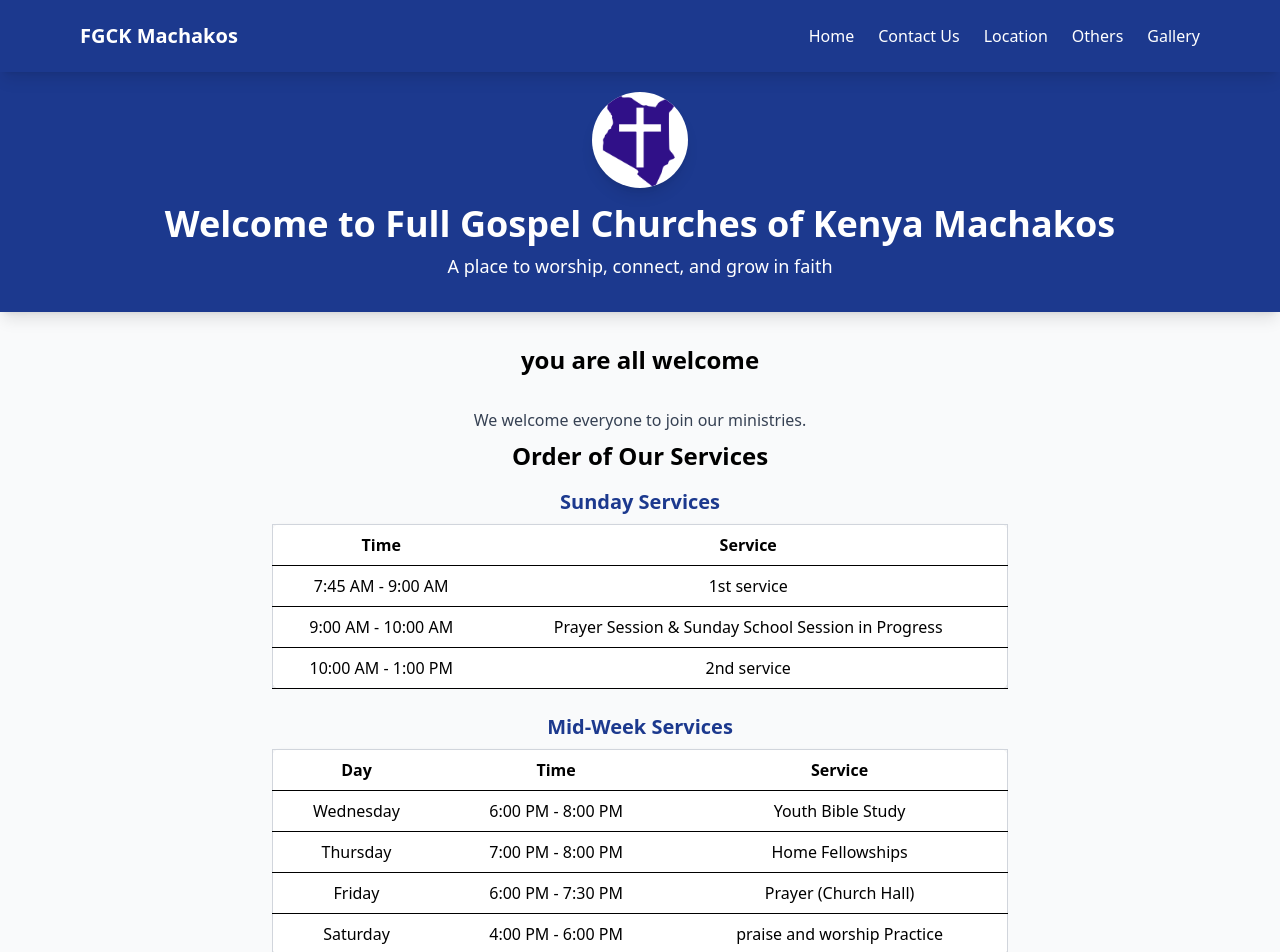
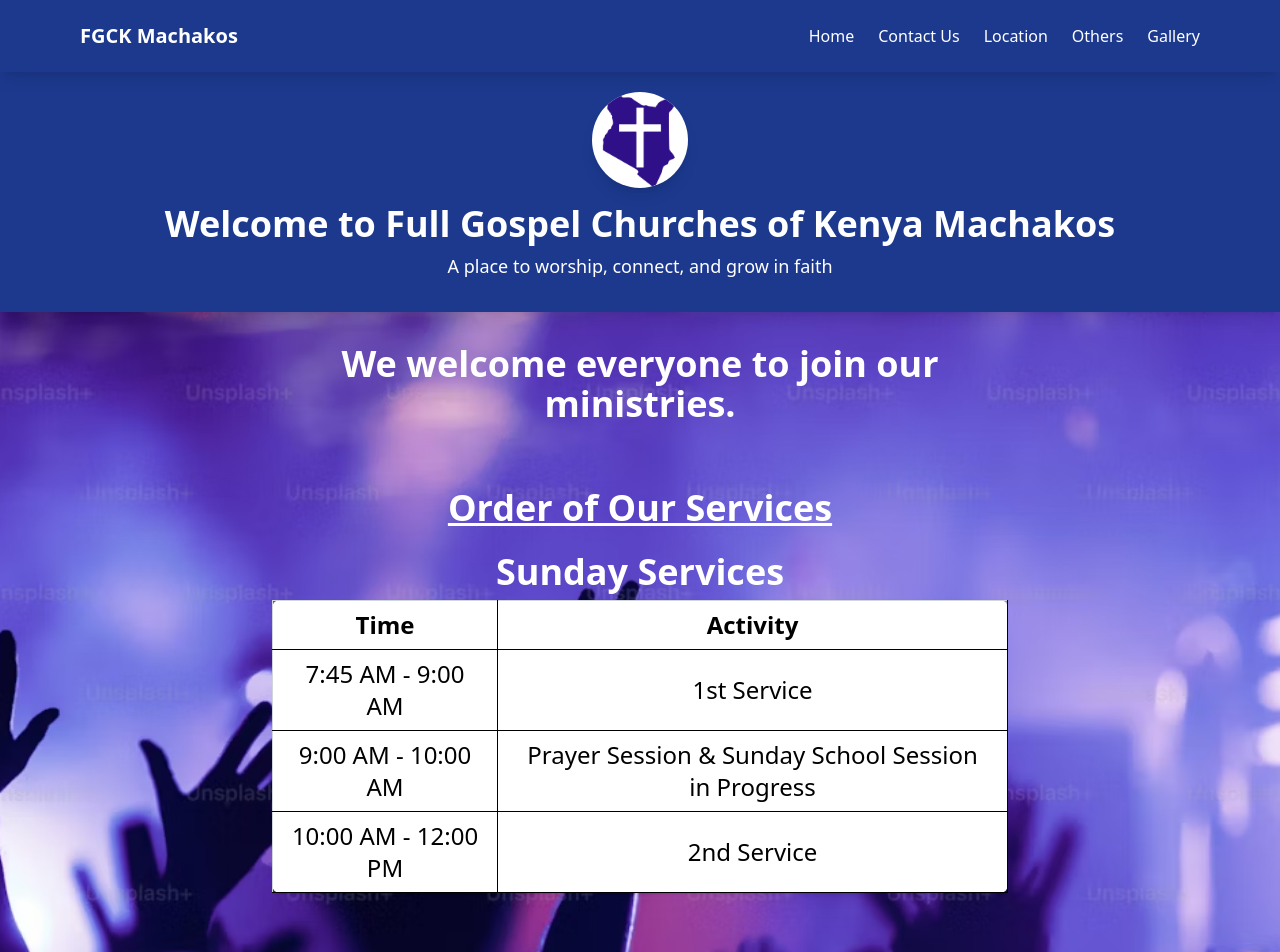
Before and after one commit to joyfridah23/church-website.html, a React (Vite) app: page / in a window 1280 px wide. Shown: the top 952 px of the page. Built offline with nearby package versions, Linux system fonts and the light colour scheme.

Commit message:
Update various components for improved styling and content clarity

```diff
--- a/index.html
+++ b/index.html
@@ -3,7 +3,7 @@
 
 <head>
   <meta charset="UTF-8" />
-  <link rel="icon" type="image/svg+xml" href="/vite.svg" />
+  <link rel="icon" type="image/png" href="/src/assets/logo.png" />
   <meta name="viewport" content="width=device-width, initial-scale=1.0" />
   <title>F.G.C.K</title>
 </head>
--- a/src/pages/Activities.jsx
+++ b/src/pages/Activities.jsx
@@ -2,7 +2,7 @@
 
 function Activities() {
     return (
-    <div className="min-h-screen flex flex-col items-center justify-center px-4 py-8" style={{ backgroundImage: "url('/fgck-background-image.avif')", backgroundSize: 'cover', backgroundPosition: 'center' }}>
+        <div className="min-h-screen flex flex-col items-center justify-center bg-gray-50 px-4 py-8">
             <h1 className="text-3xl font-bold mb-6 text-blue-900 text-center">Activities</h1>
             <p className="text-lg text-gray-700 text-center max-w-xl mb-4">
                 This page can be used to display special events, programs, or recurring activities organized by the church.
--- a/src/pages/Home.jsx
+++ b/src/pages/Home.jsx
@@ -1,12 +1,13 @@
 import React from 'react'
 import logo from '../assets/logo.png'
+import backgroundImage from '../assets/fgck background image.avif'
 import { useNavigate } from 'react-router-dom';
 
 
 export default function Home() {
     const navigate = useNavigate();
     return (
-        <div className="min-h-screen mt-15 bg-gray-50 flex flex-col items-center justify-center">
+        <div className="min-h-screen mt-15 flex flex-col items-center justify-center" style={{ backgroundImage: `url(${backgroundImage})`, backgroundSize: 'cover', backgroundPosition: 'center' }}>
             <header className="w-full py-8 bg-blue-900 text-white text-center shadow-lg flex flex-col items-center">
                 <img src={logo} alt="Full Gospel Churches of Kenya Logo" className="h-24 w-auto mb-4 rounded-full shadow-lg bg-white" />
                 <h1 className="text-4xl font-bold mb-2">Welcome to Full Gospel Churches of Kenya Machakos</h1>
@@ -15,70 +16,67 @@
             <main className="flex-1 w-full max-w-3xl px-2 sm:px-4 py-8">
 
                 <section className="mb-8 text-center">
-                    <h2 className="text-2xl font-semibold mb-4">you are all welcome</h2>
+                    <p className="text-white text-4xl font-bold mb-16">We welcome everyone to join our ministries.</p>
 
-                </section>
-                <section className="mb-8 text-center">
-
-                    <p className="text-gray-700 mb-2">We welcome everyone to join our ministries.</p>
-
-
-                    <h2 className="text-2xl font-bold mb-4 text-center">Order of Our Services</h2>
+                    <h2 className="text-2xl font-bold mb-6 text-center text-4xl text-white underline">Order of Our Services</h2>
                     <div className="mb-6 overflow-x-auto">
-                        <h3 className="text-xl font-semibold mb-2 text-blue-900">Sunday Services</h3>
-                        <table className="min-w-full bg-white border border-gray-300 rounded-lg shadow text-xs sm:text-sm md:text-base">
+                        <h3 className="text-4xl font-bold mb-2 text-white">Sunday Services</h3>
+                        <table className="min-w-full bg-white border border-gray-300 rounded-lg shadow text-lg sm:text-xl md:text-2xl mb-8">
                             <thead>
                                 <tr>
-                                    <th className="py-2 px-4 border-b">Time</th>
-                                    <th className="py-2 px-4 border-b">Service</th>
+                                    <th className="py-2 px-4 border-b border-r">Time</th>
+                                    <th className="py-2 px-4 border-b border-r">Activity</th>
+
                                 </tr>
                             </thead>
                             <tbody>
                                 <tr>
-                                    <td className="py-2 px-4 border-b">7:45 AM - 9:00 AM</td>
-                                    <td className="py-2 px-4 border-b">1st service</td>
+                                    <td className="py-2 px-4 border-b border-r">7:45 AM - 9:00 AM</td>
+                                    <td className="py-2 px-4 border-b border-r">1st Service</td>
+
                                 </tr>
                                 <tr>
-                                    <td className="py-2 px-4 border-b">9:00 AM - 10:00 AM</td>
-                                    <td className="py-2 px-4 border-b">Prayer Session & Sunday School Session in Progress</td>
+                                    <td className="py-2 px-4 border-b border-r">9:00 AM - 10:00 AM</td>
+                                    <td className="py-2 px-4 border-b border-r">Prayer Session & Sunday School Session in Progress</td>
                                 </tr>
                                 <tr>
-                                    <td className="py-2 px-4 border-b">10:00 AM - 1:00 PM</td>
-                                    <td className="py-2 px-4 border-b">2nd service</td>
+                                    <td className="py-2 px-4 border-b border-r">10:00 AM - 12:00 PM</td>
+                                    <td className="py-2 px-4 border-b border-r">2nd Service</td>
+
                                 </tr>
                             </tbody>
                         </table>
                     </div>
                     <div className="overflow-x-auto">
-                        <h3 className="text-xl font-semibold mb-2 text-blue-900">Mid-Week Services</h3>
-                        <table className="min-w-full bg-white border border-gray-300 rounded-lg shadow text-xs sm:text-sm md:text-base">
+                        <h3 className="text-4xl font-bold mb-2 text-white">Mid-Week Services</h3>
+                        <table className="min-w-full bg-white border border-gray-300 rounded-lg shadow text-lg sm:text-xl md:text-2xl mb-8">
                             <thead>
                                 <tr>
-                                    <th className="py-2 px-4 border-b">Day</th>
-                                    <th className="py-2 px-4 border-b">Time</th>
-                                    <th className="py-2 px-4 border-b">Service</th>
+                                    <th className="py-2 px-4 border-b border-r">Day</th>
+                                    <th className="py-2 px-4 border-b border-r">Time</th>
+                                    <th className="py-2 px-4 border-b">Activity</th>
                                 </tr>
                             </thead>
                             <tbody>
                                 <tr>
-                                    <td className="py-2 px-4 border-b">Wednesday</td>
-                                    <td className="py-2 px-4 border-b">6:00 PM - 8:00 PM</td>
-                                    <td className="py-2 px-4 border-b">Youth Bible Study</td>
+                                    <td className="py-2 px-4 border-b border-r">Tuesday</td>
+                                    <td className="py-2 px-4 border-b border-r">6:00 PM - 7:30 PM</td>
+                                    <td className="py-2 px-4 border-b">Bible Study (Church Hall)</td>
                                 </tr>
                                 <tr>
-                                    <td className="py-2 px-4 border-b">Thursday</td>
-                                    <td className="py-2 px-4 border-b">7:00 PM - 8:00 PM</td>
+                                    <td className="py-2 px-4 border-b border-r">Thursday</td>
+                                    <td className="py-2 px-4 border-b border-r">7:00 PM - 8:00 PM</td>
                                     <td className="py-2 px-4 border-b">Home Fellowships</td>
                                 </tr>
                                 <tr>
-                                    <td className="py-2 px-4 border-b">Friday</td>
-                                    <td className="py-2 px-4 border-b">6:00 PM - 7:30 PM</td>
+                                    <td className="py-2 px-4 border-b border-r">Friday</td>
+                                    <td className="py-2 px-4 border-b border-r">6:00 PM - 7:30 PM</td>
                                     <td className="py-2 px-4 border-b">Prayer (Church Hall)</td>
                                 </tr>
                                 <tr>
-                                    <td className="py-2 px-4 border-b">Saturday</td>
-                                    <td className="py-2 px-4 border-b">4:00 PM - 6:00 PM</td>
-                                    <td className="py-2 px-4 border-b">praise and worship Practice</td>
+                                    <td className="py-2 px-4 border-b border-r">Saturday</td>
+                                    <td className="py-2 px-4 border-b border-r">4:00 PM - 6:00 PM</td>
+                                    <td className="py-2 px-4 border-b">Choir Practice</td>
                                 </tr>
                             </tbody>
                         </table>
@@ -91,5 +89,3 @@
         </div>
     );
 }
-
-// ...existing code...
--- a/src/pages/Others.jsx
+++ b/src/pages/Others.jsx
@@ -7,20 +7,20 @@
             <table className="min-w-full bg-white border border-gray-300 rounded-lg shadow text-xs sm:text-sm md:text-base mb-8">
                 <thead>
                     <tr>
-                        <th className="py-2 px-4 border-b">Sunday</th>
-                        <th className="py-2 px-4 border-b">Activity</th>
+                        <th className="py-2 px-4 border-b border-r">Sunday</th>
+                        <th className="py-2 px-4 border-b border-r">Activity</th>
                         <th className="py-2 px-4 border-b">Time</th>
                     </tr>
                 </thead>
                 <tbody>
                     <tr>
-                        <td className="py-2 px-4 border-b">3rd Sunday</td>
-                        <td className="py-2 px-4 border-b">Ladies & Men Seminar</td>
+                        <td className="py-2 px-4 border-b border-r">3rd Sunday</td>
+                        <td className="py-2 px-4 border-b border-r">Ladies & Men Seminar</td>
                         <td className="py-2 px-4 border-b">After Service</td>
                     </tr>
                     <tr>
-                        <td className="py-2 px-4 border-b">4th Sunday</td>
-                        <td className="py-2 px-4 border-b">Youth Seminar</td>
+                        <td className="py-2 px-4 border-b border-r">4th Sunday</td>
+                        <td className="py-2 px-4 border-b border-r">Youth Seminar</td>
                         <td className="py-2 px-4 border-b">After Service</td>
                     </tr>
 
```
Also changed, not shown: src/pages/Location.jsx (+5 -4 lines).
